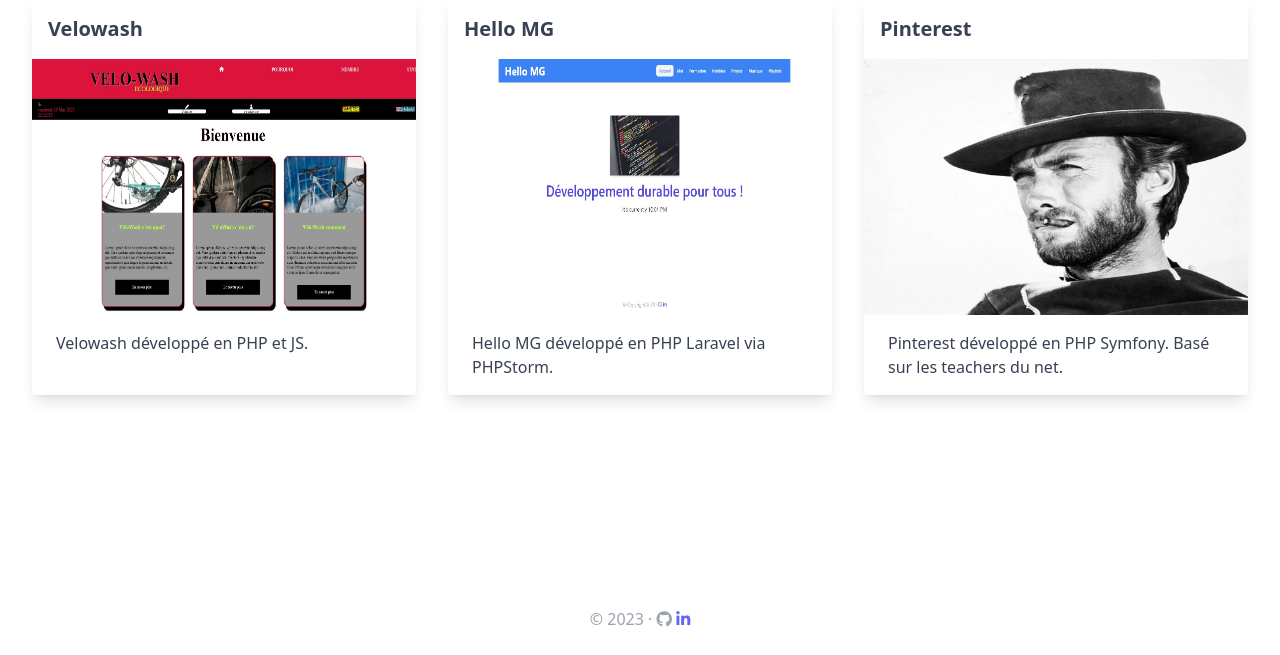
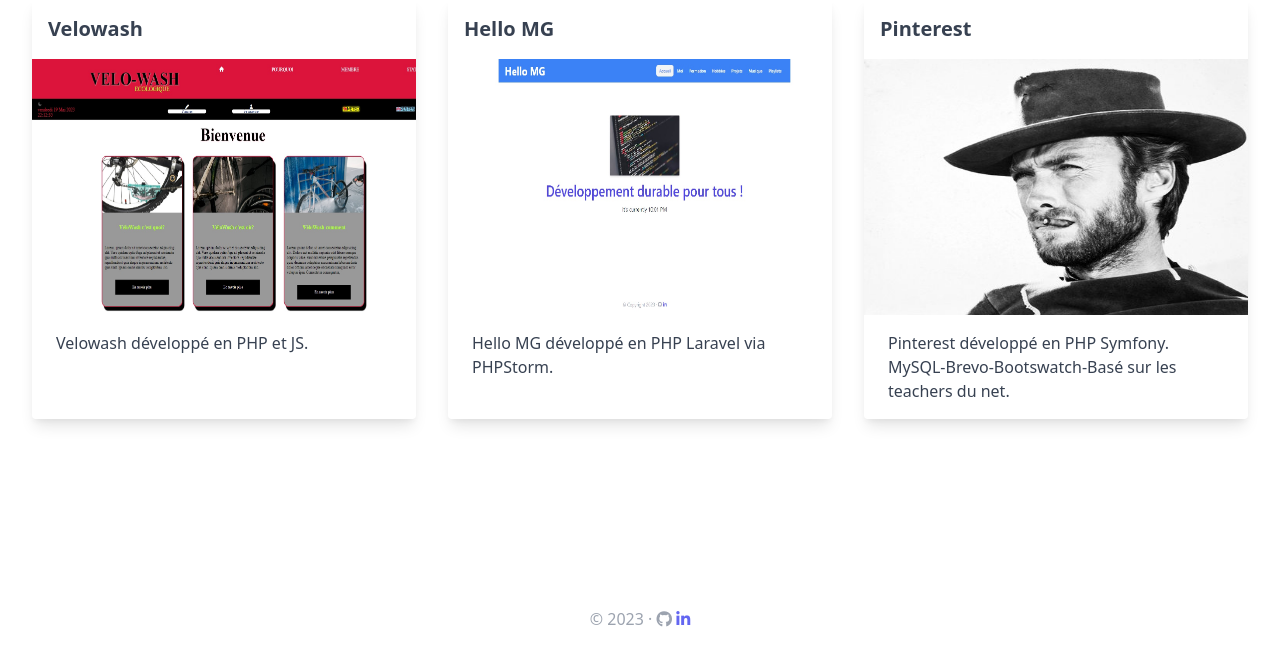
Before and after one commit to Matthieu7924/hello-mg-sf5, a Symfony app: template templates/pages/projects.html.twig in a window 1280 px wide. Shown: the part 145-800 px from the top of the page. Run offline with Twig, Linux system fonts and the light colour scheme; the template is opened without the code that fills it, so the values that code supplies are empty; some libraries are stand-ins or nearby versions.

Commit message:
modif  projects links

```diff
--- a/templates/pages/projects.html.twig
+++ b/templates/pages/projects.html.twig
@@ -7,13 +7,16 @@
     <div class="flex">
         <div class="flex-1 max-w-sm rounded overflow-hidden shadow-lg m-4">
             <h2 class="text-gray-700 text-xl font-bold p-4">Velowash</h2>
-            <img src="{{ asset('/images/velowash.jpg') }}" alt="Velowash" class="w-full h-64 project-image">
+            <a href="https://velowash-f37b8c65ebd2.herokuapp.com/">
+                <img src="{{ asset('/images/velowash.jpg') }}" alt="Velowash" class="w-full h-64 project-image">
+            </a>
             <div class="px-6 py-4">
                 <p class="text-gray-700 text-base">
                     Velowash développé en PHP et JS.
                 </p>
             </div>
         </div>
+
 
         <div class="flex-1 max-w-sm rounded overflow-hidden shadow-lg m-4">
             <h2 class="text-gray-700 text-xl font-bold p-4">Hello MG</h2>
@@ -32,7 +35,8 @@
             </a>
             <div class="px-6 py-4">
                 <p class="text-gray-700 text-base">
-                    Pinterest développé en PHP Symfony. Basé sur les teachers du net.
+                    Pinterest développé en PHP Symfony.
+                    MySQL-Brevo-Bootswatch-Basé sur les teachers du net.
                 </p>
             </div>
         </div>
```
